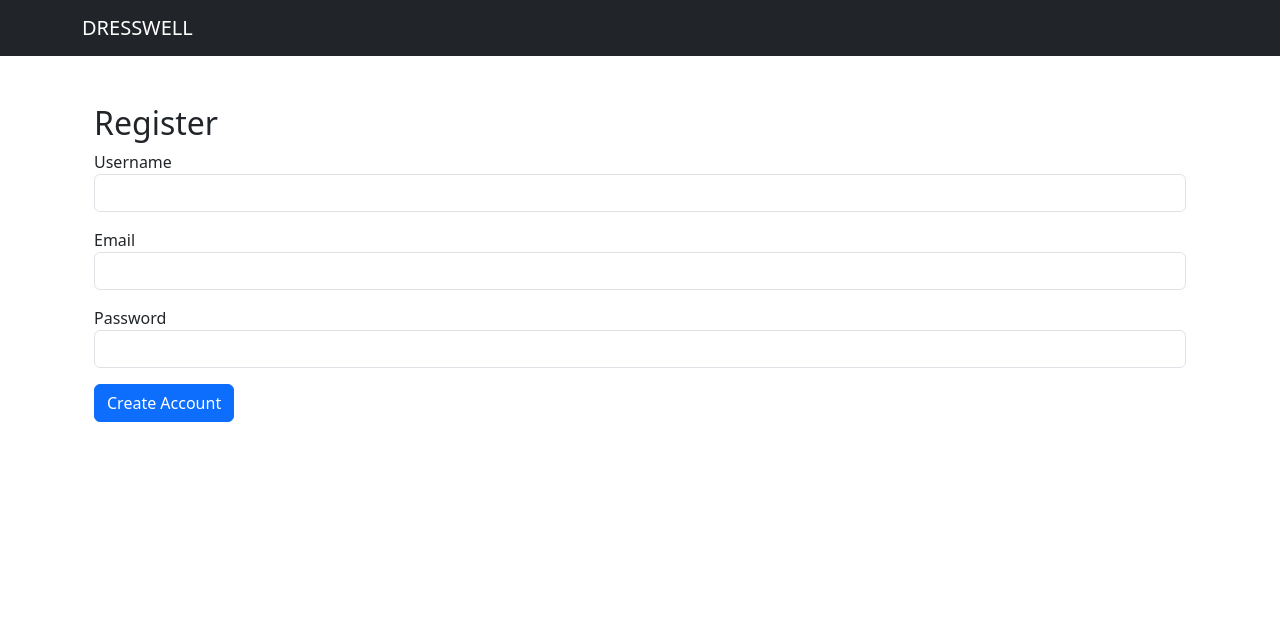
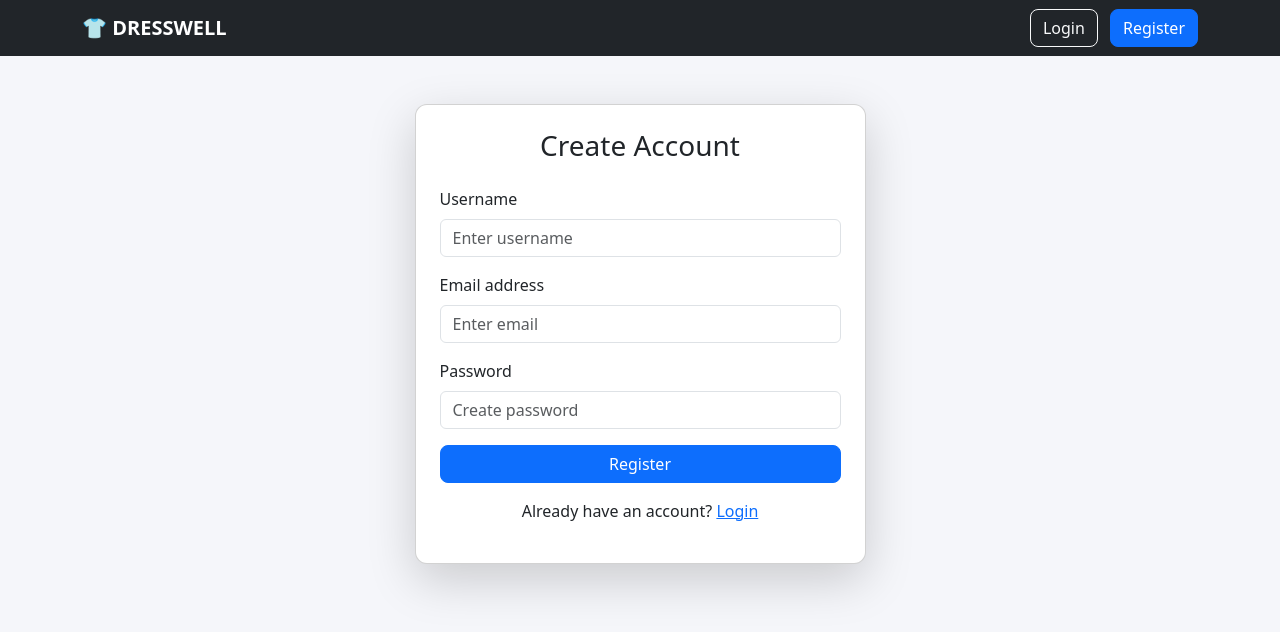
Before and after one commit to snehal0turkar/dresswell, a Flask app: page /register in a window 1280 px wide. Shown: the top 632 px of the page. Run offline with Flask 3, Linux system fonts and the light colour scheme.

Commit message:
Added login and dashboard system

```diff
--- a/app.py
+++ b/app.py
@@ -1,12 +1,13 @@
-from flask import Flask, render_template, request, redirect
+from flask import Flask, render_template, request, redirect, session
 from config import Config
 import sqlite3
 import os
-from werkzeug.security import generate_password_hash
+from werkzeug.security import generate_password_hash, check_password_hash
 
 
 app = Flask(__name__)
 app.config.from_object(Config)
+app.secret_key = "supersecretkey"
 
 # Ensure required folders exist
 os.makedirs(app.config["UPLOAD_FOLDER"], exist_ok=True)
@@ -42,10 +43,52 @@ def register():
         conn.commit()
         conn.close()
 
-        return redirect("/")
+        return redirect("/login")
 
     return render_template("register.html")
 
 
+# LOGIN ROUTE
+@app.route("/login", methods=["GET", "POST"])
+def login():
+
+    if request.method == "POST":
+        email = request.form["email"]
+        password = request.form["password"]
+
+        conn = sqlite3.connect("instance/dresswell.db")
+        cursor = conn.cursor()
+
+        cursor.execute("SELECT * FROM users WHERE email=?", (email,))
+        user = cursor.fetchone()
+
+        conn.close()
+
+        if user and check_password_hash(user[3], password):
+            session["user_id"] = user[0]
+            session["username"] = user[1]
+
+            return redirect("/dashboard")
+
+    return render_template("login.html")
+
+
+# DASHBOARD
+@app.route("/dashboard")
+def dashboard():
+
+    if "user_id" not in session:
+        return redirect("/login")
+
+    return render_template("dashboard.html")
+
+
+# LOGOUT
+@app.route("/logout")
+def logout():
+    session.clear()
+    return redirect("/")
+
+
 if __name__ == "__main__":
     app.run(debug=True)
--- /dev/null
+++ b/static/CSS/style.css
@@ -0,0 +1,15 @@
+body{
+    background:#f5f6fa;
+}
+
+.card{
+    border-radius:12px;
+}
+
+.navbar-brand{
+    font-weight:600;
+}
+
+.btn{
+    border-radius:8px;
+}
--- /dev/null
+++ b/static/js/main.js
@@ -0,0 +1 @@
+console.log("Dresswell system loaded");
--- a/templates/base.html
+++ b/templates/base.html
@@ -1,18 +1,56 @@
 <!DOCTYPE html>
-<html>
+<html lang="en">
+
 <head>
+    <meta charset="UTF-8">
     <title>DRESSWELL</title>
-    <link href="https://cdn.jsdelivr.net/npm/bootstrap@5.3.0/dist/css/bootstrap.min.css" rel="stylesheet">
+
+    <!-- Bootstrap -->
+    <link href="https://cdn.jsdelivr.net/npm/bootstrap@5.3.3/dist/css/bootstrap.min.css" rel="stylesheet">
+
+    <!-- Icons -->
+    <link rel="stylesheet" href="https://cdn.jsdelivr.net/npm/bootstrap-icons/font/bootstrap-icons.css">
+
+    <!-- Custom CSS -->
+    <link rel="stylesheet" href="{{ url_for('static', filename='css/style.css') }}">
+
 </head>
+
 <body>
-    <nav class="navbar navbar-dark bg-dark">
-        <div class="container">
-            <span class="navbar-brand">DRESSWELL</span>
+
+<nav class="navbar navbar-dark bg-dark navbar-expand-lg">
+    <div class="container">
+
+        <a class="navbar-brand" href="/">👕 DRESSWELL</a>
+
+        <div>
+
+            {% if session.get("user_id") %}
+
+            <a class="btn btn-outline-light me-2" href="/dashboard">Dashboard</a>
+            <a class="btn btn-danger" href="/logout">Logout</a>
+
+            {% else %}
+
+            <a class="btn btn-outline-light me-2" href="/login">Login</a>
+            <a class="btn btn-primary" href="/register">Register</a>
+
+            {% endif %}
+
         </div>
-    </nav>
 
-    <div class="container mt-4">
-        {% block content %}{% endblock %}
     </div>
+</nav>
+
+<div class="container mt-5">
+{% block content %}{% endblock %}
+</div>
+
+<!-- Bootstrap JS -->
+<script src="https://cdn.jsdelivr.net/npm/bootstrap@5.3.3/dist/js/bootstrap.bundle.min.js"></script>
+
+<!-- Custom JS -->
+<script src="{{ url_for('static', filename='js/main.js') }}"></script>
+
 </body>
 </html>
--- a/templates/register.html
+++ b/templates/register.html
@@ -1,26 +1,49 @@
 {% extends "base.html" %}
 
 {% block content %}
-<div class="container mt-5">
-    <h2>Register</h2>
+<div class="row justify-content-center mt-5">
 
-    <form method="POST" action="/register">
+    <div class="col-md-5">
+
+        <div class="card shadow-lg">
+
+            <div class="card-body p-4">
+
+                <h3 class="text-center mb-4">Create Account</h3>
+
+                <form method="POST">
+
                     <div class="mb-3">
-            <label>Username</label>
-            <input type="text" name="username" class="form-control" required>
+                        <label class="form-label">Username</label>
+                        <input type="text" name="username" class="form-control" placeholder="Enter username" required>
                     </div>
 
                     <div class="mb-3">
-            <label>Email</label>
-            <input type="email" name="email" class="form-control" required>
+                        <label class="form-label">Email address</label>
+                        <input type="email" name="email" class="form-control" placeholder="Enter email" required>
                     </div>
 
                     <div class="mb-3">
-            <label>Password</label>
-            <input type="password" name="password" class="form-control" required>
+                        <label class="form-label">Password</label>
+                        <input type="password" name="password" class="form-control" placeholder="Create password" required>
                     </div>
 
-        <button class="btn btn-primary">Create Account</button>
+                    <button class="btn btn-primary w-100">
+                        Register
+                    </button>
+
                 </form>
+
+                <p class="text-center mt-3">
+                    Already have an account?
+                    <a href="/login">Login</a>
+                </p>
+
+            </div>
+
+        </div>
+
+    </div>
+
 </div>
 {% endblock %}
```
Also changed, not shown: templates/dashboard.html (added, +44 -0 lines), templates/login.html (added, +42 -0 lines), instance/dresswell.db. Lines whose indentation alone changed are shown as unchanged.
